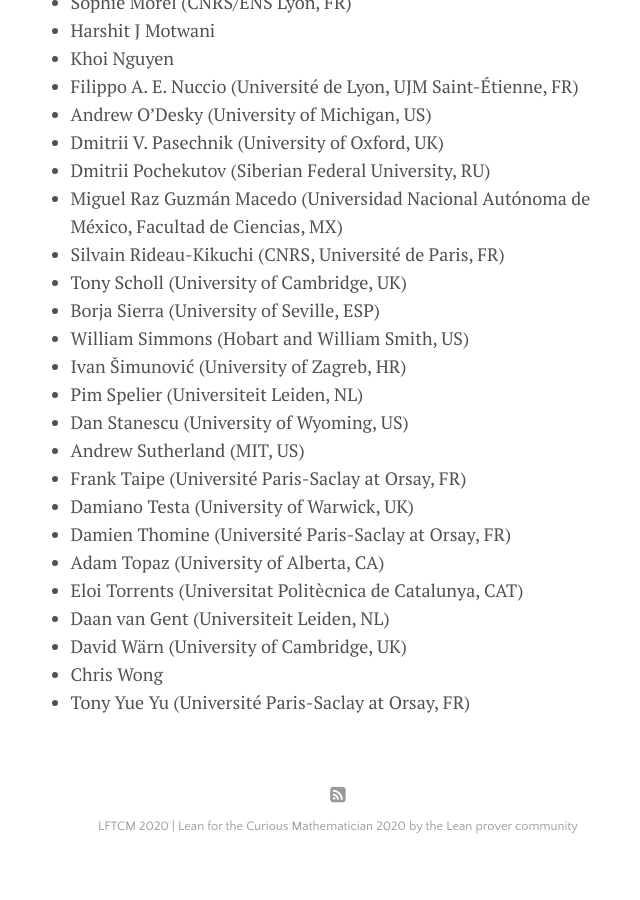
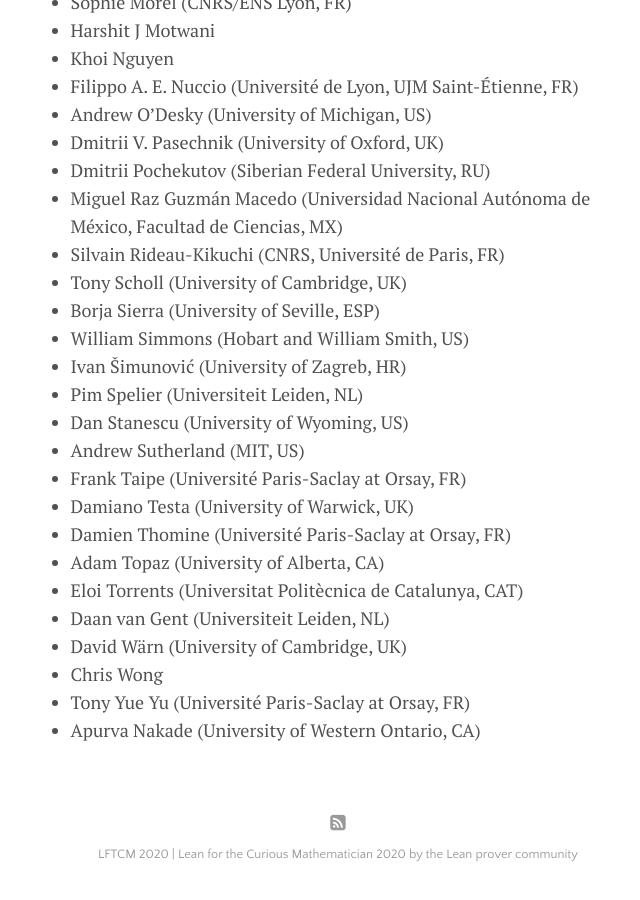
Before and after one commit to leanprover-community/lftcm2020, a Jekyll site: the page built from docs/participants.md, in a window 1280 px wide and 900 px high, scrolled down 1496 px. Shown: the whole window, without its empty margins (302-942 px from the left). Built offline with Jekyll 4.4.1, drawn with Linux system fonts in a browser that asks for light colours; before the commit the page ends 2368 px from its top, so only the background shows below that.

Commit message:
Update participants.md

```diff
--- a/docs/participants.md
+++ b/docs/participants.md
@@ -84,3 +84,4 @@ to add your name to the list below (in alphabetical order).
 * David Wärn (University of Cambridge, UK)
 * Chris Wong
 * Tony Yue Yu (Université Paris-Saclay at Orsay, FR)
+* Apurva Nakade (University of Western Ontario, CA)
```
